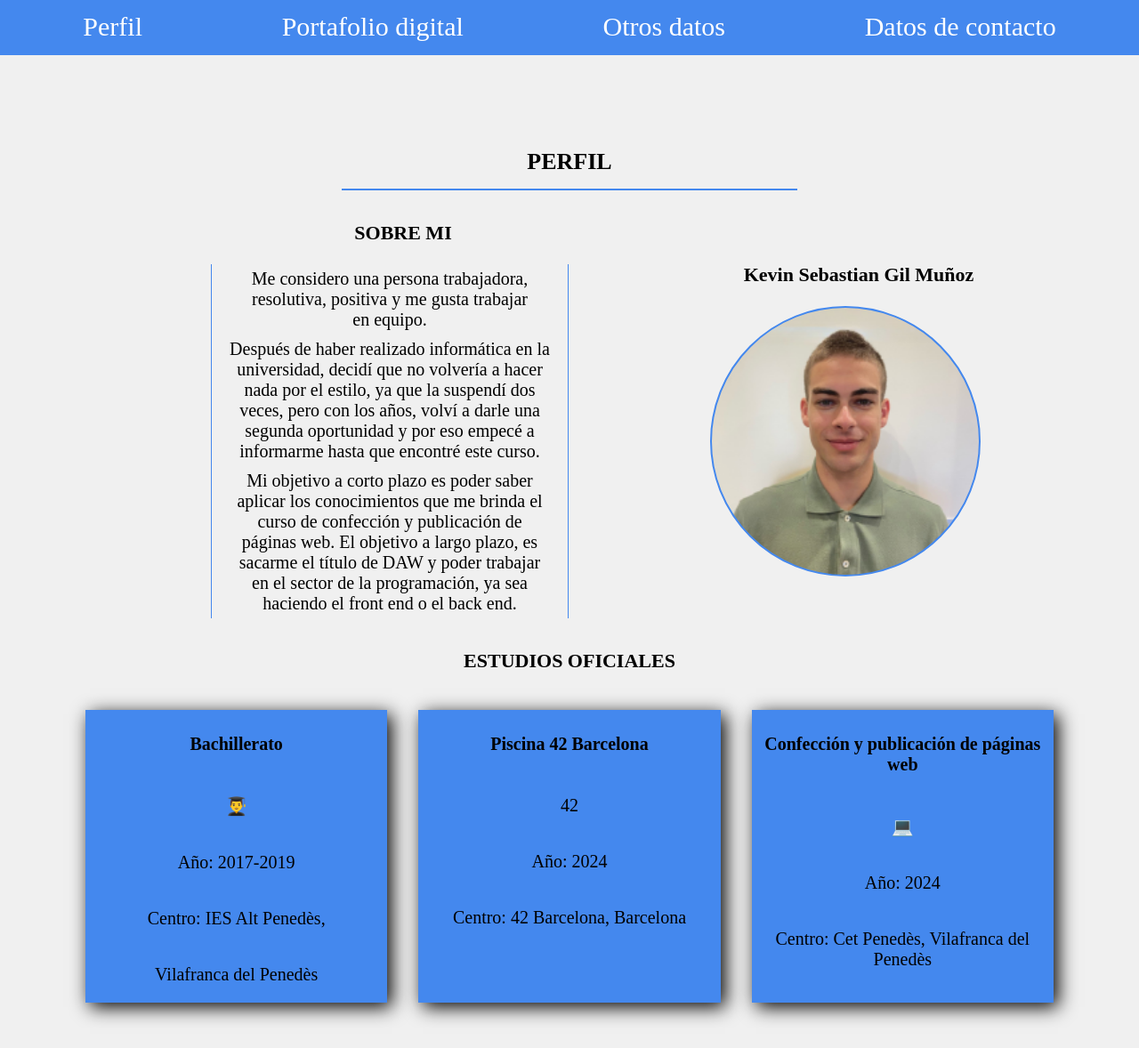
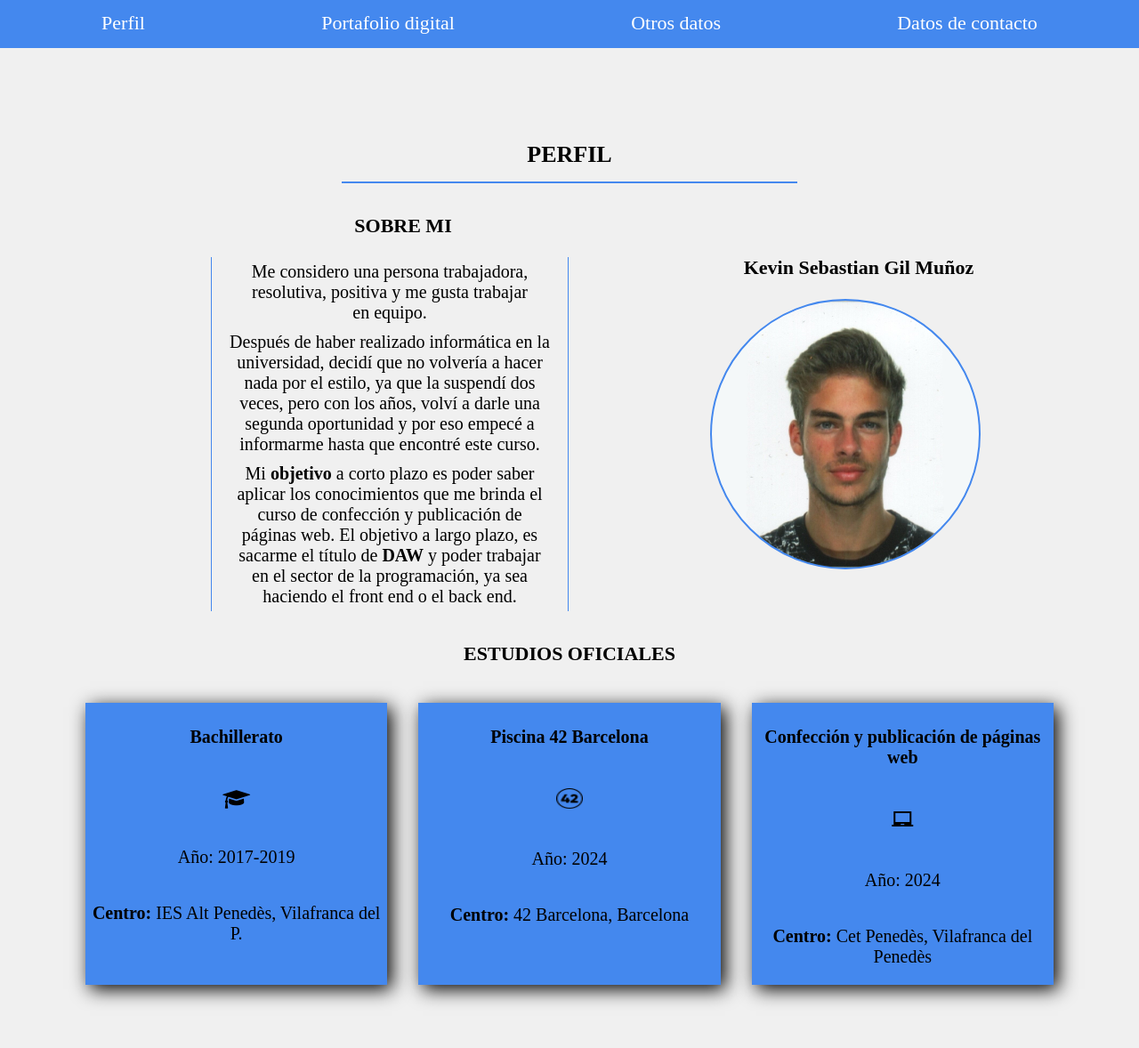
Before and after one commit to kgilmun/kgilmun.github.io, a plain HTML site: page index.html in a window 1280 px wide. Shown: the part 802-1980 px from the top of the page at 89% size. Drawn offline with nearby package versions, Linux system fonts and the light colour scheme.

Commit message:
Add files via upload

```diff
--- a/index.html
+++ b/index.html
@@ -5,6 +5,10 @@
     <meta name="viewport" content="width=device-width, initial-scale=1.0">
     <meta name="description" content="Este es mi primer portafolio digital">
     <link rel="stylesheet" href="style.css">
+
+    <!-- ICONOS APARTADO ESTUDIO -->
+    <link rel="stylesheet" href="https://cdnjs.cloudflare.com/ajax/libs/font-awesome/4.7.0/css/font-awesome.min.css">
+    <link rel="stylesheet" href="https://fonts.googleapis.com/css2?family=Material+Symbols+Outlined:opsz,wght,FILL,GRAD@20..48,100..700,0..1,-50..200" />
     <title>Portafolio</title>
 </head>
 <body>
@@ -36,7 +40,7 @@
                     <h3 class="h3-titulo">SOBRE MI</h3>
                     <p class="p-perfil">Me considero una persona trabajadora, resolutiva, positiva y me gusta trabajar en equipo.</p>
                     <p class="p-perfil">Después de haber realizado informática en la universidad, decidí que no volvería a hacer nada por el estilo, ya que la suspendí dos veces, pero con los años, volví a darle una segunda oportunidad y por eso empecé a informarme hasta que encontré este curso.</p>
-                    <p class="p-perfil">Mi objetivo a corto plazo es poder saber aplicar los conocimientos que me brinda el curso de confección y publicación de páginas web. El objetivo a largo plazo, es sacarme el título de DAW y poder trabajar en el sector de la programación, ya sea haciendo el front end o el back end.</p>
+                    <p class="p-perfil">Mi <strong>objetivo</strong> a corto plazo es poder saber aplicar los conocimientos que me brinda el curso de confección y publicación de páginas web. El objetivo a largo plazo, es sacarme el título de <strong>DAW</strong> y poder trabajar en el sector de la programación, ya sea haciendo el front end o el back end.</p>
                 </div>
 
                 <div id="container-img-perfil">
@@ -50,24 +54,31 @@
             <section class="contenedor-estudios-oficiales">
                 <div class="estudios-oficiales" id="estudios1">
                     <h4>Bachillerato</h4>
-                    <p>👨‍🎓</p>
+                    <p>
+                        <i class="fa fa-mortar-board" style="font-size:24px"></i>
+                    </p>
                     <p>Año: 2017-2019</p>
-                    <p>Centro: IES Alt Penedès,</p>
-                    <p>Vilafranca del Penedès</p>
+                    <p class="text-wrap"><strong>Centro:</strong> IES Alt Penedès, Vilafranca del P.</p>
                 </div>
 
                 <div class="estudios-oficiales" id="estudios2">
                     <h4>Piscina 42 Barcelona</h4>
-                    <p>42</p>
+                    <p>
+                        <img src="img/42.png" alt="42 icon" width="18" height="22.5">
+                    </p>
                     <p>Año: 2024</p>
-                    <p>Centro: 42 Barcelona, Barcelona</p>
+                    <p><strong>Centro:</strong> 42 Barcelona, Barcelona</p>
                 </div>
 
                 <div class="estudios-oficiales" id="estudios3">
                     <h4>Confección y publicación de páginas web</h4>
-                    <p>💻</p>
+                    <p>
+                        <span class="material-symbols-outlined">
+                        laptop_chromebook
+                        </span>
+                    </p>
                     <p>Año: 2024</p>
-                    <p>Centro: Cet Penedès, Vilafranca del Penedès</p>
+                    <p><strong>Centro:</strong> Cet Penedès, Vilafranca del Penedès</p>
                 </div>
             </section>
         </section>
--- a/style.css
+++ b/style.css
@@ -43,7 +43,7 @@ nav {
 .a-menu {
     color: rgb(255, 255, 255);
     text-decoration: none;
-    font-size: 30px;
+    font-size: 22px;
     padding: 0 30px;
 }
 
@@ -92,13 +92,13 @@ p {
 }
 
 .img-perfil {
-    background-image: url(img/foto\ curriculum.png);
+    background-image: url(img/foto-curriculum.jpeg);
     background-repeat: no-repeat;
-    background-size: cover;
+    background-size: contain;
     background-position: center;
     width: 200px;
     height: 200px;
-    background-color: aliceblue;
+    background-color: #f4f8f9;
     border-radius: 50%;
     border: 2px solid rgb(198, 198, 35);
     margin: auto;
@@ -123,7 +123,6 @@ h3 {
 h4 {
     font-size: 20px;
 }
-
 
 /* SECCIÓN PORTAFOLIO */
 #section-portafolio {
@@ -287,6 +286,11 @@ iframe {
         background-color: rgb(105, 212, 18);
     }
 
+    .a-menu {
+        font-size: 22px;
+        padding: 0 10px;
+    }
+
     .div-vacio {
         padding: 45px;
     }
@@ -387,6 +391,10 @@ iframe {
         background-color: #48e;
     }
 
+    .a-menu {
+        font-size: 22px;
+    }
+
     h2 {
         border-bottom: 2px solid #48e;
     }
```
Also changed, not shown: img/42.png (added), img/foto-curriculum.jpeg (added).
